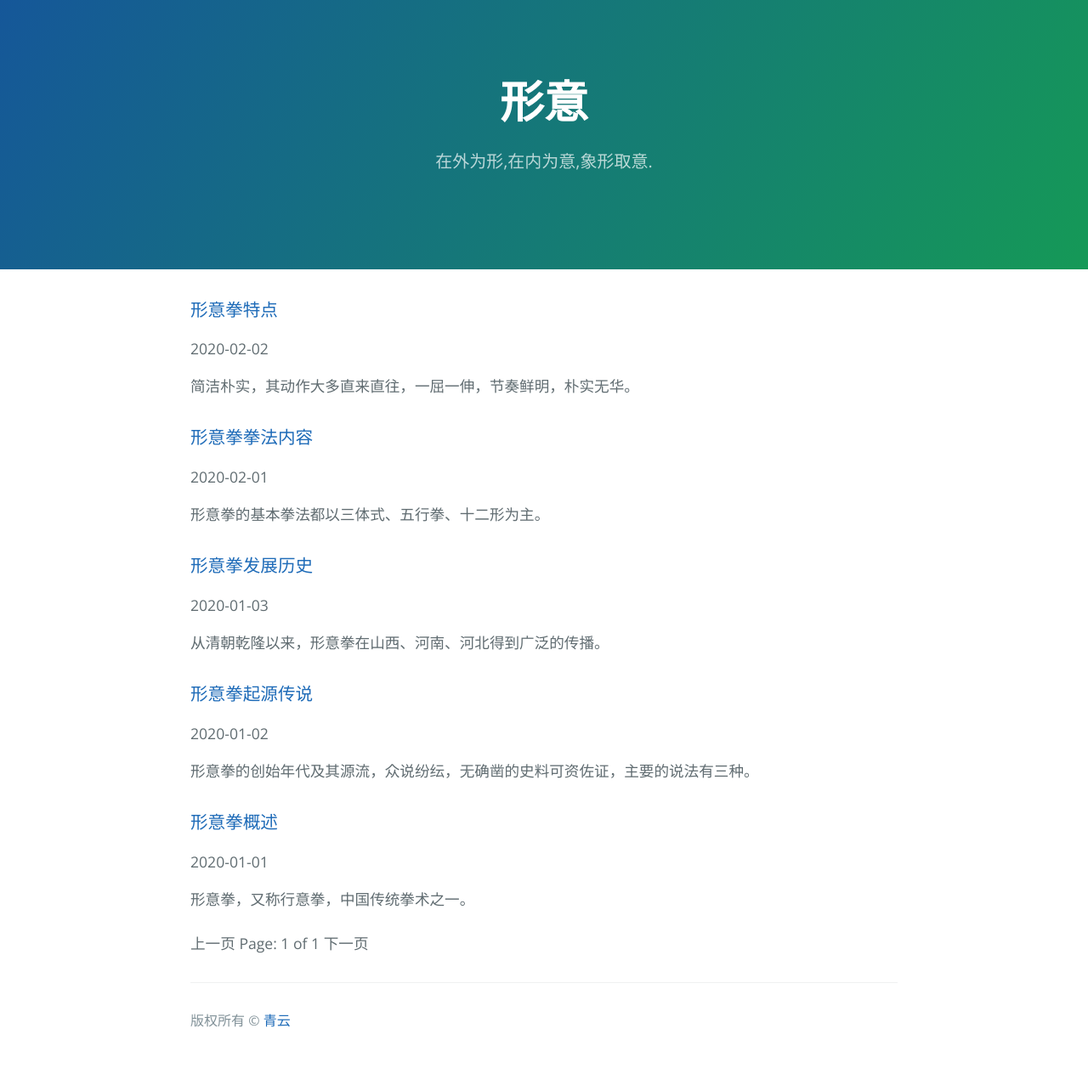
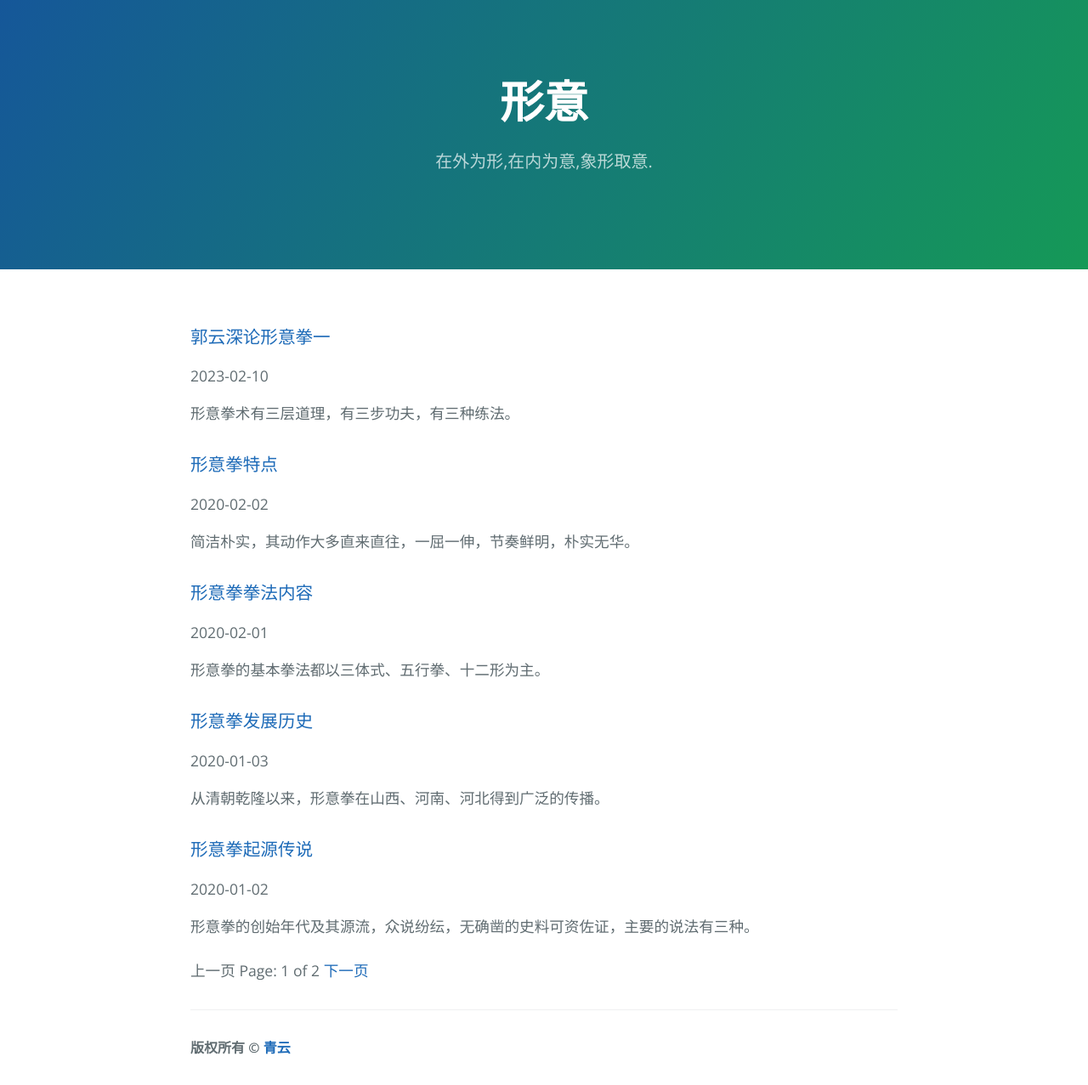
Before and after one commit to ccto/xingyi, a Jekyll site: the page built from index.html, in a window 1280 px wide. Shown: the whole page at 85% size. Built offline with Jekyll 4.4.1, drawn with Linux system fonts in a browser that asks for light colours; the list of posts is cut into pages by our own code; comment, search, counter and statistics services are not loaded; before the commit the page ends 1245 px from its top, so only the background shows below that; part of the change alters nothing that is shown.

Commit message:
郭云深论形意拳一

```diff
--- a/_layouts/default.html
+++ b/_layouts/default.html
@@ -46,13 +46,14 @@
     </header>
 
     <main id="content" class="main-content" role="main">
+      <span class="date">{{ post.author}} {{ post.date | date: "%Y-%m-%d" }}</span>
       {{ content }}
-
       <footer class="site-footer">
+        <span class="site-footer-owner">版权所有 &copy; <a href="mailto:shuikanshui@163.com">青云</a> </span>
         <!-- {% if site.github.is_project_page %}
           <span class="site-footer-owner"><a href="{{ site.github.repository_url }}">{{ site.github.repository_name }}</a> is maintained by <a href="{{ site.github.owner_url }}">{{ site.github.owner_name }}</a>.</span>
         {% endif %}-->
-        <span class="site-footer-credits">版权所有 &copy; <a href="https://xingyi.club">青云</a> </span>
+        <!-- <span class="site-footer-credits">版权所有 &copy; <a href="https://xingyi.club">青云</a> </span>  -->
       </footer>
     </main>
   </body>
--- /dev/null
+++ b/_posts/2023-02-10-xingyi-guo.md
@@ -0,0 +1,52 @@
+---
+layout: default
+title: "郭云深论形意拳一"
+date: 2023-02-10 01:00:00 -0000
+description: 形意拳术有三层道理，有三步功夫，有三种练法。
+excerpt: 形意拳术有三层道理，有三步功夫，有三种练法。
+---
+>文章来源《拳意述真》
+
+形意拳术有三层道理，有三步功夫，有三种练法。
+
+## 一、三层道理
+
+1. 练精化气；
+2. 练气化神；
+3. 练神还虚（练之以变化人之气质，复其本然之真也）。
+
+## 二、三步功夫
+
+1. 易骨：练之以筑其基，以壮其体，骨体坚如铁石，而形式气质，威严状似泰山。
+
+2. 易筋：练之以腾其膜，以长其筋（俗云：筋长力大），其劲纵横联络，生长而无穷也。
+
+3. 洗髓：练之以清虚其内，以轻松其体，内中清虚之象：神气运用，圆活无滞身体动转，其轻如羽（拳经云：三回九转是一式，即此意义也）。
+
+## 三、三种练法
+
+1. 明劲：练之总以规矩不可易，身体动转要和顺而不可乖戾，手足起落要整齐而不可散乱。拳经云：“方者以正其中”即此意也。
+
+2. 暗劲：练之神气要舒展而不可拘，运用要圆通活泼而不可滞。拳经云：“圆者以应其外”即此意也。
+
+3. 化劲：练之周身四肢动转，起落、进退皆不可着力，专以神意运用之。虽是神意运用，惟形式规矩仍如前二种不可改移。虽然周身动转不着力，亦不能全不着力，总在神意之贯通耳。拳经云：“三回九转是一式”即此意义也
+
+## 四、详论明劲、暗劲、化劲
+
+1. 明劲
+
+&#8195;&#8195;明劲者，即拳之刚劲也。易骨者，即练精化气，易骨之道也。因人身中先天之气与后天之气不合，体质不坚，故发明其道。大凡人之初生，性无不善，体无不健，根无不固，纯是先天。以后，知识一开，灵窍一闭，先后不合，阴阳不交，皆是后天血气用事，故血气盛行，正气衰弱，以致身体筋骨不能健壮。故昔达摩大师传下易筋洗髓二经，习之以强壮人之身体，还其人之初生本来面目。后宋岳武穆王扩充二经之义，作为三经：易骨、易筋、洗髓也。将三经又制成拳术，发明此经道理之用。拳经云：“静为本体，动为作用”，与古之五禽、八段练法有体而无用者不同矣。因拳术有无穷之妙用，故先有易骨、易筋、洗髓，阴阳混成，刚柔悉化，无声无臭，虚空灵通之全体。所以有其虚空灵通之全体，方有神化不测之妙用。故因此拳是内外一气，动静一源，体用一道，所以静为本体，动为作用也。
+
+&#8195;&#8195;因人为一小天地，无不与天地之理相合，惟是天地之阴阳变化皆有更易。人之一身既与天地道理相合，身体虚弱，刚戾之气，岂不能易乎？故更易之道，弱者易之强，柔者易之刚，悖者易之和。所以三经者，皆是变化人之气质，以复其初也。易骨者，是拳中之明劲，练精化气之道也。将人身中散乱之气，收纳于丹田之内，不偏不倚，和而不流，用九要之规模锻炼，练至于六阳纯全，刚健之至，即拳中上下相连，手足相顾，内外如一。至此，拳中明劲之功尽，易骨之劲全，练精化气之功亦毕矣。
+
+2. 暗劲
+
+&#8195;&#8195;暗劲者，拳中之柔劲也（柔劲与软不同：软中无力，柔非无力也），即练气化神、易筋之道也。先练明劲，而后练暗劲，即丹道小周天止火再用大周天功夫之意。明劲停手，即小周天之沐浴也。暗劲手足停而未停，即大周天四正之沐浴也。拳中所用之劲，是将形气神（神即意也）合住，两手往后用力拉回（内中有缩力），其意如拔钢丝。两手前后用劲：左手往前推，右手往回拉；或右手往前推，左手往回拉，其意如撕丝绵；又如两手拉硬弓。要用力徐徐拉开之意。两手或右手往外翻横，左手往里裹劲。或左手往外翻横，右手往里裹劲，如同练鼍形之两手，或是练连环拳之包裹拳。拳经云：“裹者如包裹之不露”。
+
+&#8195;&#8195;两手往前推劲，如同推有轮之重物，往前推不动之意，又似推动而不动之意。两足用力，前足落地时，足根先着地，不可有声。然后再满足着地，所用之劲，如同手往前往下按物一般。后足用力蹬劲，如同迈大步过水沟之意。拳经云：“脚打采意不落空”，是前足；“消息全凭后脚蹬”，是后足；“马有迹蹄之功”。皆是言两足之意也。两足进退，明劲暗劲，两段之步法相同。惟是明劲则有声，暗劲则无声耳。
+
+3. 化劲
+
+&#8195;&#8195;化劲者，即练神还虚，亦谓之洗髓之功夫也。是将暗劲练到至柔至顺，谓之柔顺之极处，暗劲之终也。丹经云：“阴阳混成，刚柔悉化，谓之丹熟”。柔劲之终，是化劲之始也。所以再加上功夫，用练神还虚，至形神俱杳，与道合真，以至于无声无臭，谓之脱丹矣。拳经谓之“拳无拳，意无意，无意之中是真意”，是谓化劲。练神还虚，洗髓之工毕矣。化劲者，与练划劲不同。明劲暗劲，亦皆有划劲。划劲是两手出入起落俱短，亦谓之短劲。如同手往着墙抓去，往下一划，手仍回在自己身上来，故谓之划劲。练化劲者，与前两步功夫之形式无异，所用之劲不同耳。拳经云：“三回九转是一式”，是此意也。
+
+&#8195;&#8195;三回者，练精化气、练气化神、练神还虚，即明劲、暗劲、化劲是也。三回者，明、暗、化劲是一式；九转者，九转纯阳也。化至虚无而还于纯阳，是此理也。所练之时，将手足动作，顺其前两步之形式，皆不要用力，并非顽空不用力，周身内外，全用真意运用耳。手足动作所用之力，有而若无，实而若虚。腹内之气所用亦不着意，亦非不着意，意在积蓄虚灵之神耳。呼吸似有似无，与丹道功夫，阳生至足、采取归炉、封固停息、沐浴之时呼吸相同。因此，似有而无，皆是真息，是一神之妙用也。庄子云：“真人之呼吸以踵”，即是此意，非闭气也。用工练去，不要间断，练到至虚，身无其身，心无其心，方是形神俱妙，与道合真之境。此时能与太虚同体矣。以后练虚合道，能至寂然不动，感而遂通，无入而不自得，无往而不得其道，无可无不可也。拳经云：“固灵根而动心者，武艺也；养灵根而静心者，修道也”。所以形意拳术与丹道合而为一者也。
```
